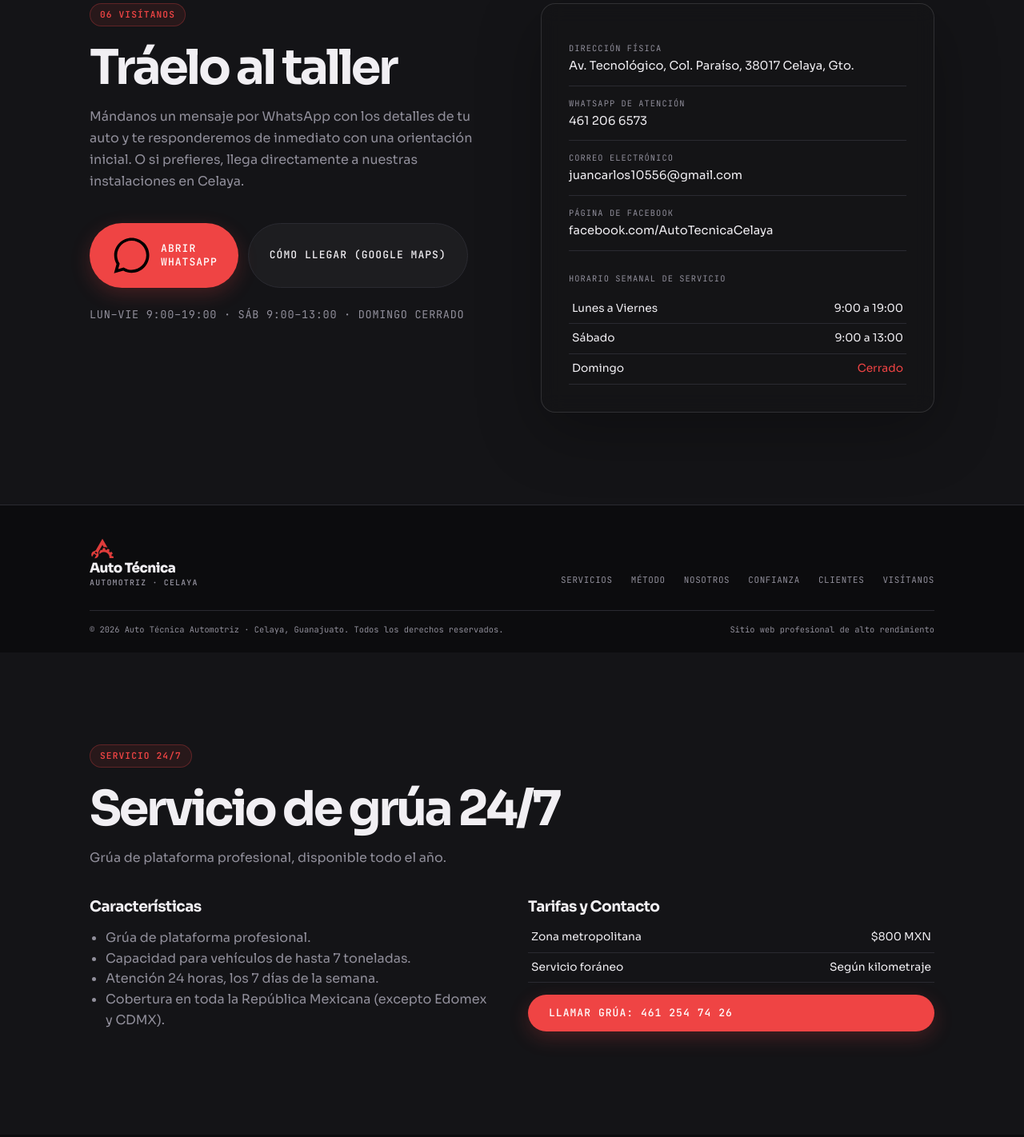
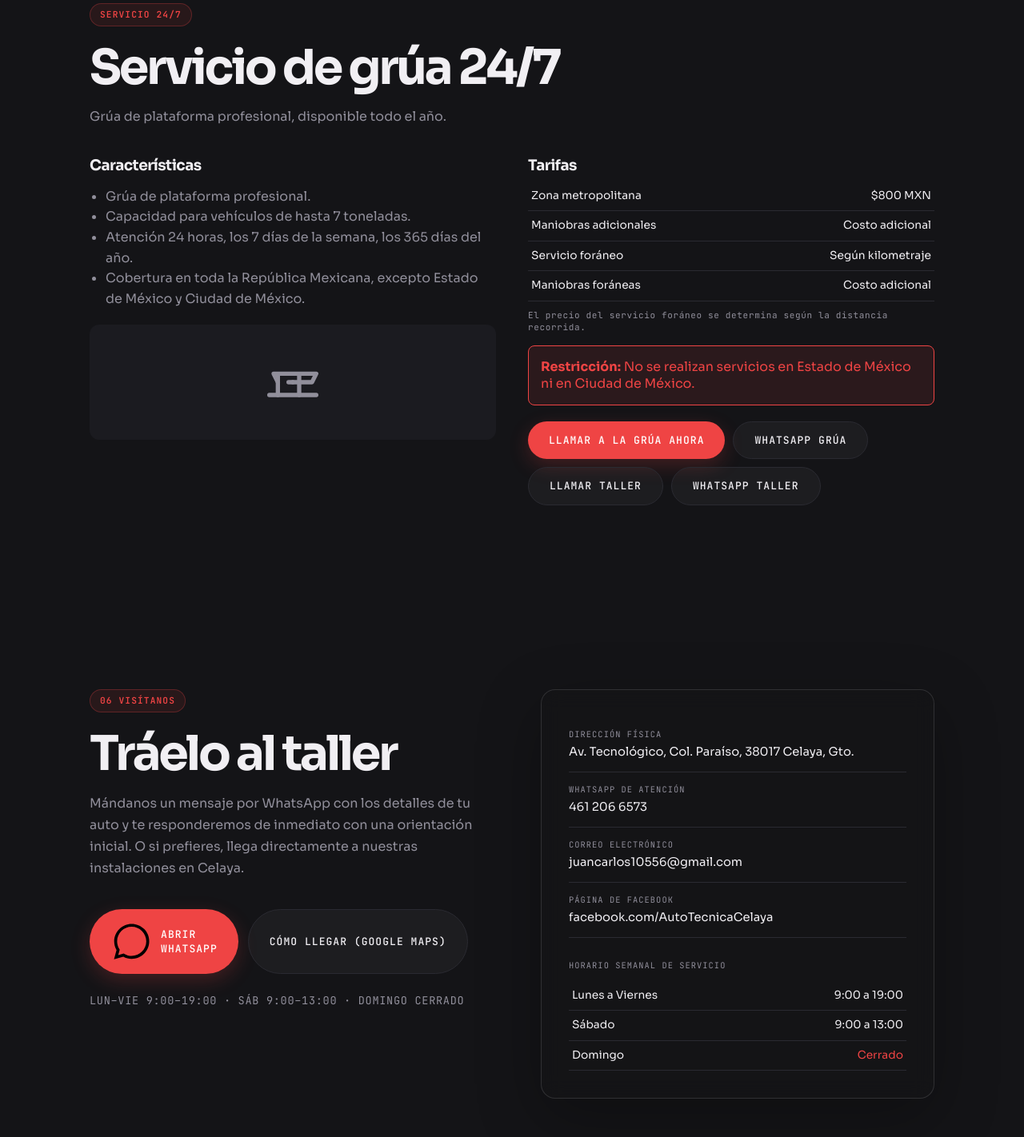
Before and after one commit to francoleon785-sys/CODE-CELA, a plain HTML site: page auto-tecnica/index.html in a window 1280 px wide. Shown: the part 7078-8500 px from the top of the page at 80% size. Drawn offline with Linux system fonts and the light colour scheme.

Commit message:
fix(grua): corregir estructura y posicion de seccion grua

```diff
--- a/auto-tecnica/index.html
+++ b/auto-tecnica/index.html
@@ -669,6 +669,53 @@ height="0" width="0" style="display:none;visibility:hidden"></iframe></noscript>
 </div>
 </div>
 </section>
+<!-- SECCIÓN GRÚA -->
+<section aria-labelledby="grua-heading" class="section section-bg2" id="grua">
+  <div class="container">
+    <span class="mono-eyebrow">Servicio 24/7</span>
+    <h2 class="section-title" id="grua-heading">Servicio de grúa 24/7</h2>
+    <p class="section-desc">Grúa de plataforma profesional, disponible todo el año.</p>
+
+    <div class="grua-grid">
+      <div class="grua-info reveal is-in">
+        <h3>Características</h3>
+        <ul>
+          <li>Grúa de plataforma profesional.</li>
+          <li>Capacidad para vehículos de hasta 7 toneladas.</li>
+          <li>Atención 24 horas, los 7 días de la semana, los 365 días del año.</li>
+          <li>Cobertura en toda la República Mexicana, excepto Estado de México y Ciudad de México.</li>
+        </ul>
+        <div class="grua-visual-temp">
+          <!-- TODO: foto real de la grúa -->
+          <svg width="64" height="64" viewBox="0 0 24 24" fill="none" stroke="currentColor" stroke-width="2" stroke-linecap="round" stroke-linejoin="round"><path d="M1 18h22M12 12h9l2-4H3l2 4"/><path d="M15 18V9"/><path d="M5 18V9"/><path d="M12 12h-2"/></svg>
+        </div>
+      </div>
+
+      <div class="grua-tarifas reveal is-in">
+        <h3>Tarifas</h3>
+        <table class="schedule-table">
+          <tr><td>Zona metropolitana</td><td>$800 MXN</td></tr>
+          <tr><td>Maniobras adicionales</td><td>Costo adicional</td></tr>
+          <tr><td>Servicio foráneo</td><td>Según kilometraje</td></tr>
+          <tr><td>Maniobras foráneas</td><td>Costo adicional</td></tr>
+        </table>
+        <p class="visit-note">El precio del servicio foráneo se determina según la distancia recorrida.</p>
+        <div class="grua-warning" style="background: rgba(239, 68, 68, 0.1); padding: 15px; border-radius: 8px; border: 1px solid var(--acc); margin-top: 15px; color: var(--acc);">
+          <strong>Restricción:</strong> No se realizan servicios en Estado de México ni en Ciudad de México.
+        </div>
+
+        <div class="grua-contacto" style="display: flex; flex-wrap: wrap; gap: 10px; margin-top: 20px;">
+          <a href="tel:+524612547426" class="btn btn-primary">Llamar a la grúa ahora</a>
+          <a href="https://wa.me/524612547426?text=Hola,%20necesito%20el%20servicio%20de%20grúa." class="btn btn-secondary" target="_blank" rel="noopener">WhatsApp Grúa</a>
+
+          <a href="tel:+524612066573" class="btn btn-secondary">Llamar Taller</a>
+          <a href="https://wa.me/524612066573?text=Hola,%20necesito%20el%20servicio%20de%20grúa." class="btn btn-secondary" target="_blank" rel="noopener">WhatsApp Taller</a>
+        </div>
+      </div>
+    </div>
+  </div>
+</section>
+
 <!-- 8. 06 VISÍTANOS / CONTACTO (SPLIT VIEW DE ALTA JERARQUÍA) -->
 <section aria-labelledby="visitanos-heading" class="section section-bg2" id="visitanos">
 <div class="container">
@@ -777,39 +824,5 @@ height="0" width="0" style="display:none;visibility:hidden"></iframe></noscript>
 </svg>
 </a>
 </div>
-<!-- SECCIÓN GRÚA -->
-<section aria-labelledby="grua-heading" class="section section-bg2" id="grua">
-  <div class="container">
-    <span class="mono-eyebrow">Servicio 24/7</span>
-    <h2 class="section-title" id="grua-heading">Servicio de grúa 24/7</h2>
-    <p class="section-desc">Grúa de plataforma profesional, disponible todo el año.</p>
-    <div class="grua-grid" style="display: grid; grid-template-columns: 1fr 1fr; gap: 40px; margin-top: 30px;">
-      <div class="grua-info">
-        <h3>Características</h3>
-        <ul>
-          <li>Grúa de plataforma profesional.</li>
-          <li>Capacidad para vehículos de hasta 7 toneladas.</li>
-          <li>Atención 24 horas, los 7 días de la semana.</li>
-          <li>Cobertura en toda la República Mexicana (excepto Edomex y CDMX).</li>
-        </ul>
-      </div>
-      <div class="grua-contacto">
-        <h3>Tarifas y Contacto</h3>
-        <table class="schedule-table" style="width: 100%;">
-          <tr><td>Zona metropolitana</td><td>$800 MXN</td></tr>
-          <tr><td>Servicio foráneo</td><td>Según kilometraje</td></tr>
-        </table>
-        <a href="tel:+524612547426" class="btn btn-primary" style="display: block; margin-top: 15px;">Llamar grúa: 461 254 74 26</a>
-      </div>
-    </div>
-  </div>
-</section>
-
-<!-- SCRIPTS INTERACTIVOS -->
-
-
-
-
-
-  <script src="main.js?v=3.0" defer></script>
+<script src="main.js?v=3.0" defer></script>
 </body></html>
```
